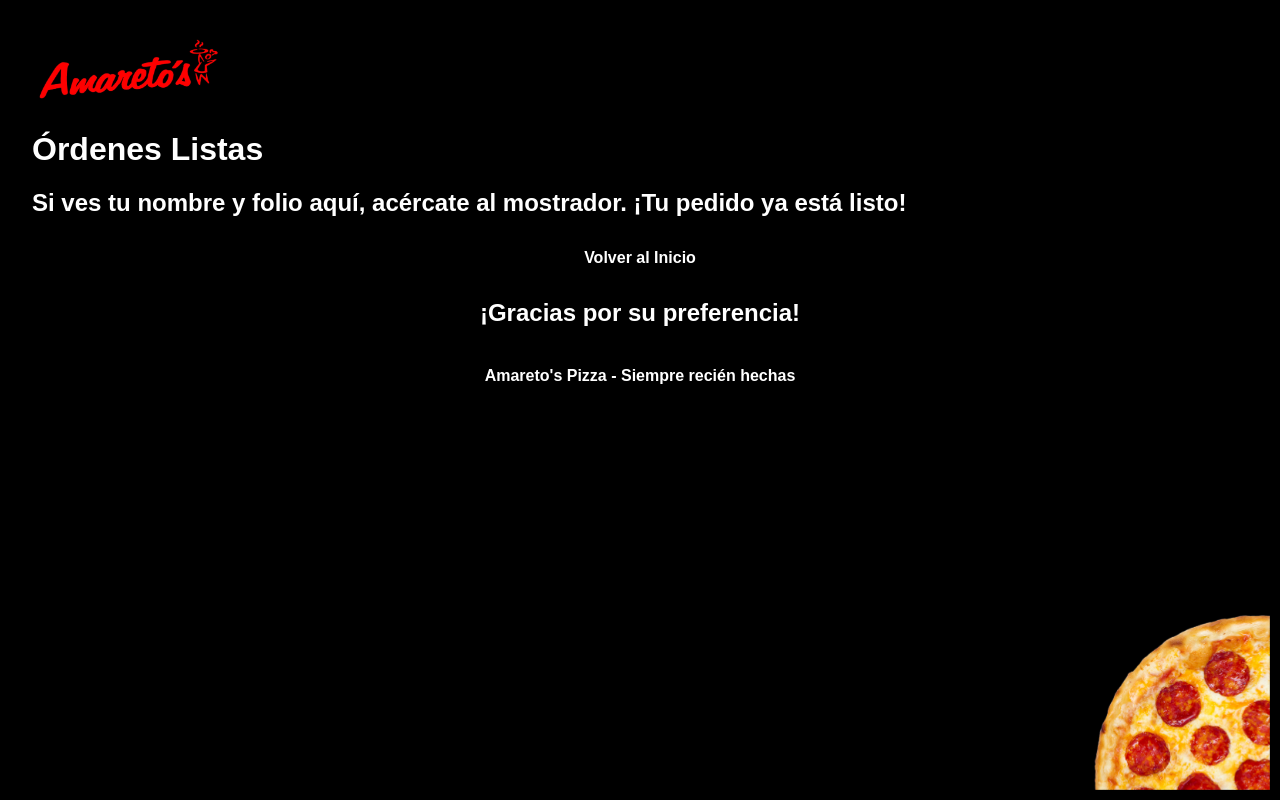
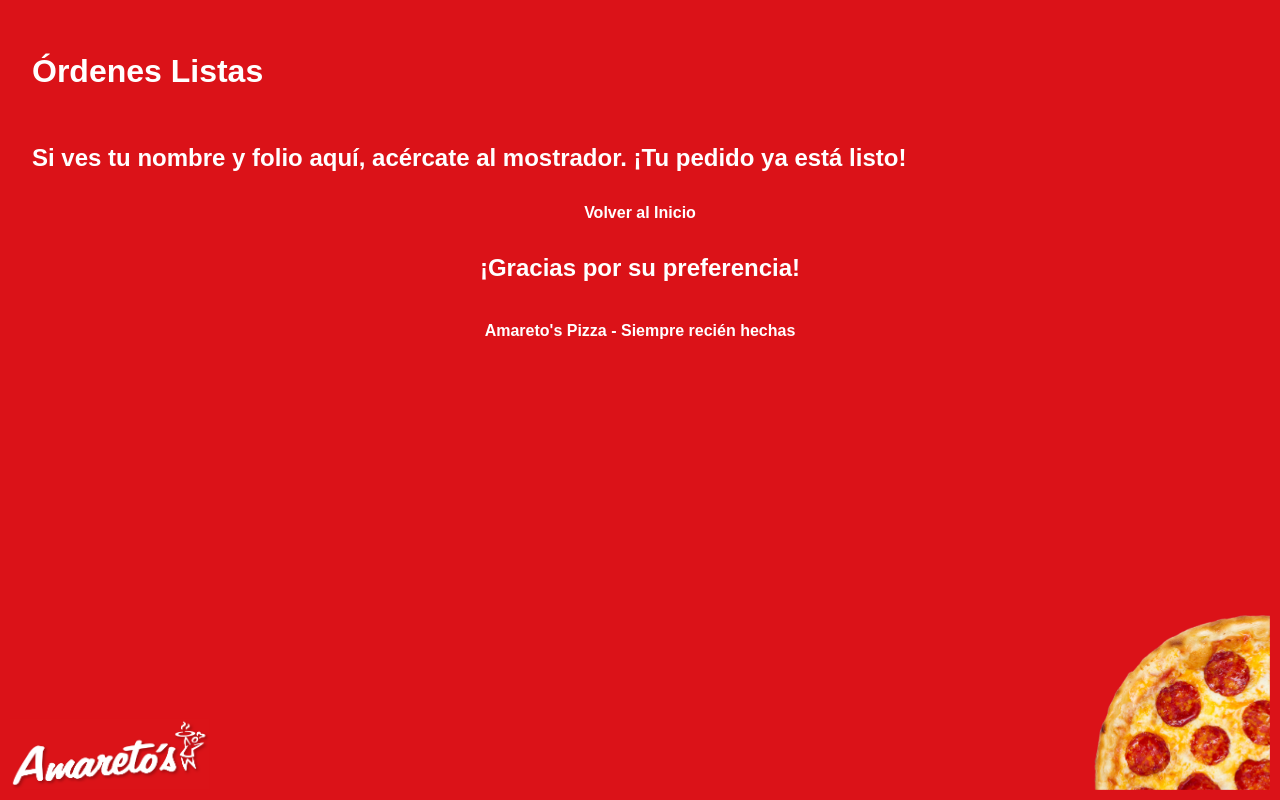
Before and after one commit to PacoDeAlba/pacodealba.github.io, a plain HTML site: page orden_lista.html in a window 1280 px wide. Drawn offline with Linux system fonts and the light colour scheme.

Commit message:
Cambios de estilo

```diff
--- a/orden_lista.html
+++ b/orden_lista.html
@@ -42,7 +42,6 @@
 
         window.addEventListener("load", adjustLayout);
     </script>
-    <img src="images/logo en negro.jpg" alt="" width="200">
 </head>
 <img src="images/Pizza peperoni 1-4.png" alt="Imagen de ejemplo" style="
 position: fixed;
@@ -56,8 +55,9 @@ z-index: 100;
 
 <body>
 
-
-    <h1>Órdenes Listas</h1>
+    <header>
+        <h1>Órdenes Listas</h1>
+    </header>
     <h2>Si ves tu nombre y folio aquí, acércate al mostrador. ¡Tu pedido ya está listo!</h2>
 
     <!-- Lista de órdenes -->
@@ -96,7 +96,14 @@ z-index: 100;
         // Renderizar la lista de órdenes al cargar la página
         renderOrders();
     </script>
-
+    <img src="images/logo recortado.PNG" alt="Imagen de ejemplo" style="
+    position: fixed;
+    bottom: 10px;
+    left: 10px;
+    width: 200px;
+    height: auto;
+    z-index: 100;
+">
 </body>
 
 </html>
--- a/styles.css
+++ b/styles.css
@@ -4,7 +4,7 @@ body {
     font-family: 'Arial', sans-serif;
     margin: 0;
     padding: 2rem;
-    background-color: #000000;
+    background-color: #db1218;
     color: #fff;
 }
 
@@ -37,9 +37,9 @@ h1 {
 input {
     padding: 0.8rem;
     font-size: 1rem;
-    border: 1px solid #444;
+    border: 1px solid #d8d8d8;
     border-radius: 5px;
-    background-color: #222;
+    background-color: #000000;
     color: #fff;
 }
 
```
Also changed, not shown: index.html (+1 -1 lines).
